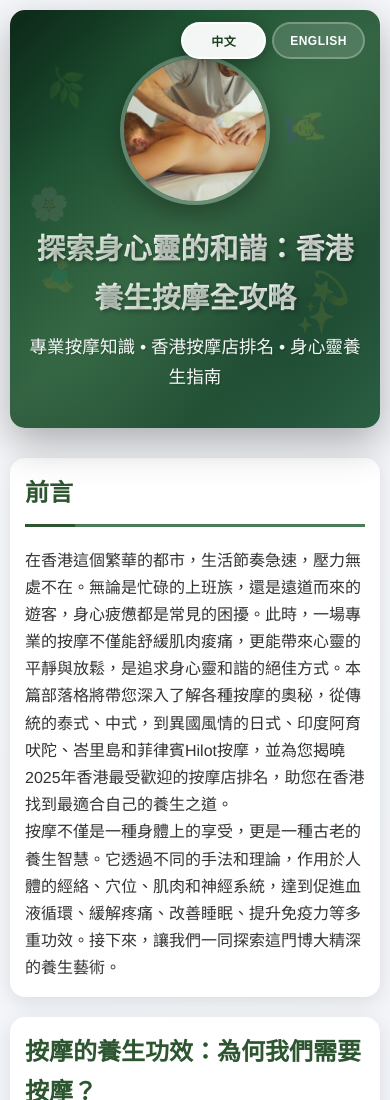
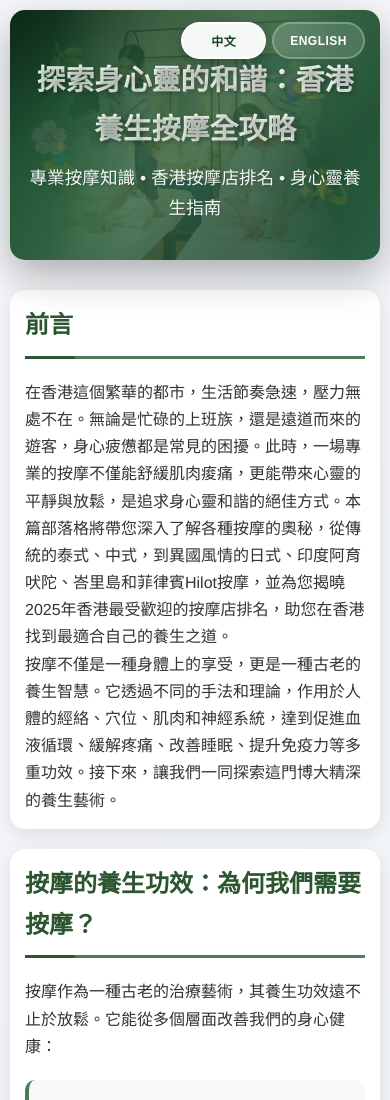
Before and after one commit to WalterKo/walterko.github.io, a plain HTML site: page index.html in a window 390 px wide. Shown: the top 1100 px of the page. Drawn offline with Linux system fonts and the light colour scheme.

Commit message:
Replace with premium Thai massage image and gradient blend design

```diff
--- a/index.html
+++ b/index.html
@@ -37,9 +37,10 @@
             border-radius: 15px;
             margin-bottom: 30px;
             box-shadow: 0 15px 40px rgba(0,0,0,0.3);
+            min-height: 350px;
             display: flex;
             align-items: center;
-            min-height: 300px;
+            justify-content: center;
         }
 
         .header::before {
@@ -58,24 +59,23 @@
 
         .massage-hero-image {
             position: absolute;
-            left: 30px;
+            left: 50%;
             top: 50%;
-            transform: translateY(-50%);
-            width: 200px;
-            height: 200px;
-            border-radius: 50%;
+            transform: translate(-50%, -50%);
+            width: 70%;
+            height: 100%;
             object-fit: cover;
-            border: 4px solid rgba(255,255,255,0.3);
-            box-shadow: 0 10px 30px rgba(0,0,0,0.4);
-            z-index: 2;
-            opacity: 0.9;
+            z-index: 1;
+            opacity: 0.3;
+            mask: linear-gradient(90deg, transparent 0%, rgba(0,0,0,0.8) 30%, rgba(0,0,0,0.8) 70%, transparent 100%);
+            -webkit-mask: linear-gradient(90deg, transparent 0%, rgba(0,0,0,0.8) 30%, rgba(0,0,0,0.8) 70%, transparent 100%);
         }
 
         .header-content {
-            flex: 1;
-            margin-left: 250px;
             position: relative;
-            z-index: 2;
+            z-index: 3;
+            width: 100%;
+            text-align: center;
         }    top: -50%;
             left: -50%;
             width: 200%;
@@ -428,23 +428,12 @@
 
             .header {
                 padding: 45px 15px 35px 15px;
-                flex-direction: column;
-                text-align: center;
-                min-height: auto;
+                min-height: 250px;
             }
 
             .massage-hero-image {
-                position: relative;
-                left: auto;
-                top: auto;
-                transform: none;
-                width: 150px;
-                height: 150px;
-                margin-bottom: 20px;
-            }
-
-            .header-content {
-                margin-left: 0;
+                width: 80%;
+                opacity: 0.2;
             }
 
             .language-switcher {
@@ -560,7 +549,7 @@
 <body>
     <div class="container">
         <div class="header">
-            <img src="massage-hero.webp" alt="Professional Massage Therapy" class="massage-hero-image">
+            <img src="thai-massage-premium.jpg" alt="Premium Thai Massage Therapy" class="massage-hero-image">
 
             <div class="massage-icons">
                 <div class="massage-icon">🌿</div>
```
Also changed, not shown: thai-massage-premium.jpg (added).
